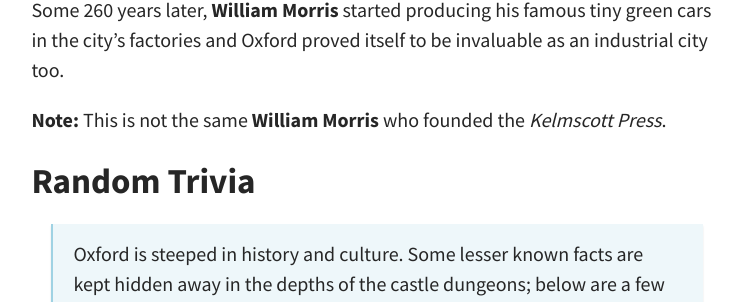
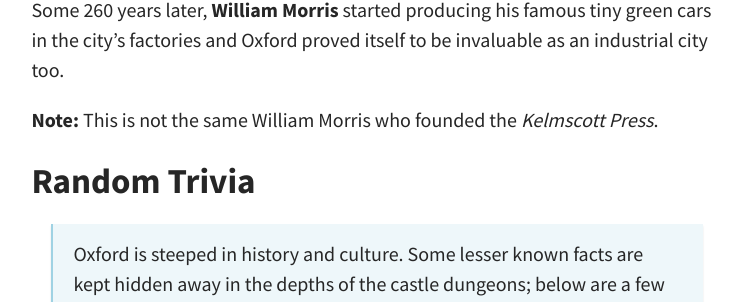
Before and after one commit to oxfordstudentguide/oxfordstudentguide.github.io, a Jekyll site: the page built from _chapters/chapter-1.md, in a window 1280 px wide and 900 px high, scrolled down 428 px. Shown: the part 153-455 px from the top of the window, without its empty margins (263-1011 px from the left). Built offline with Jekyll 4.4.1, drawn with Linux system fonts in a browser that asks for light colours.

```diff
--- a/_chapters/chapter-1.md
+++ b/_chapters/chapter-1.md
@@ -16,7 +16,7 @@ The next event worth knowing took place during the **English Civil War**, when O
 
 Some 260 years later, **William Morris** started producing his famous tiny green cars in the city’s factories and Oxford proved itself to be invaluable as an industrial city too.
 
-**Note:** This is not the same **William Morris** who founded the *Kelmscott Press*.
+**Note:** This is not the same William Morris who founded the *Kelmscott Press*.
 
 ## Random Trivia
 
```
